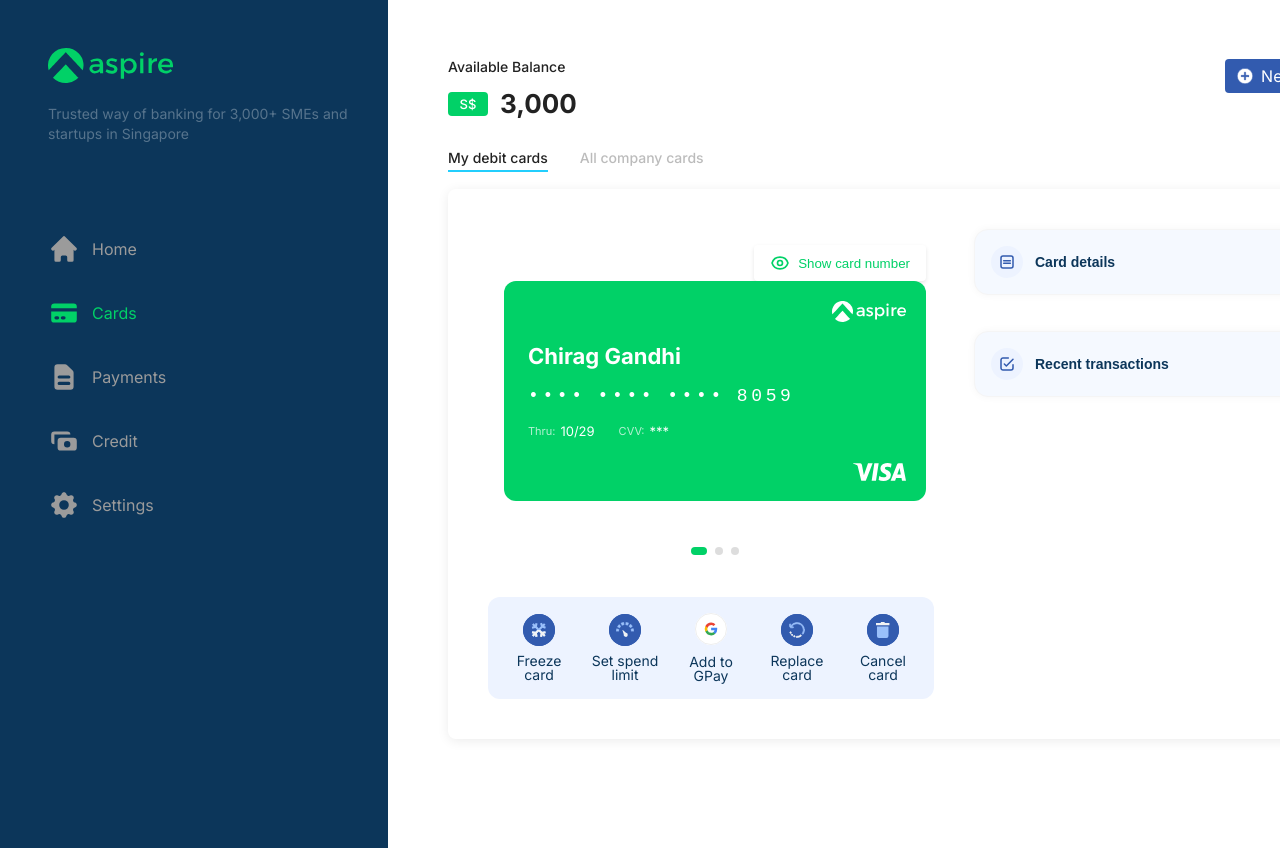
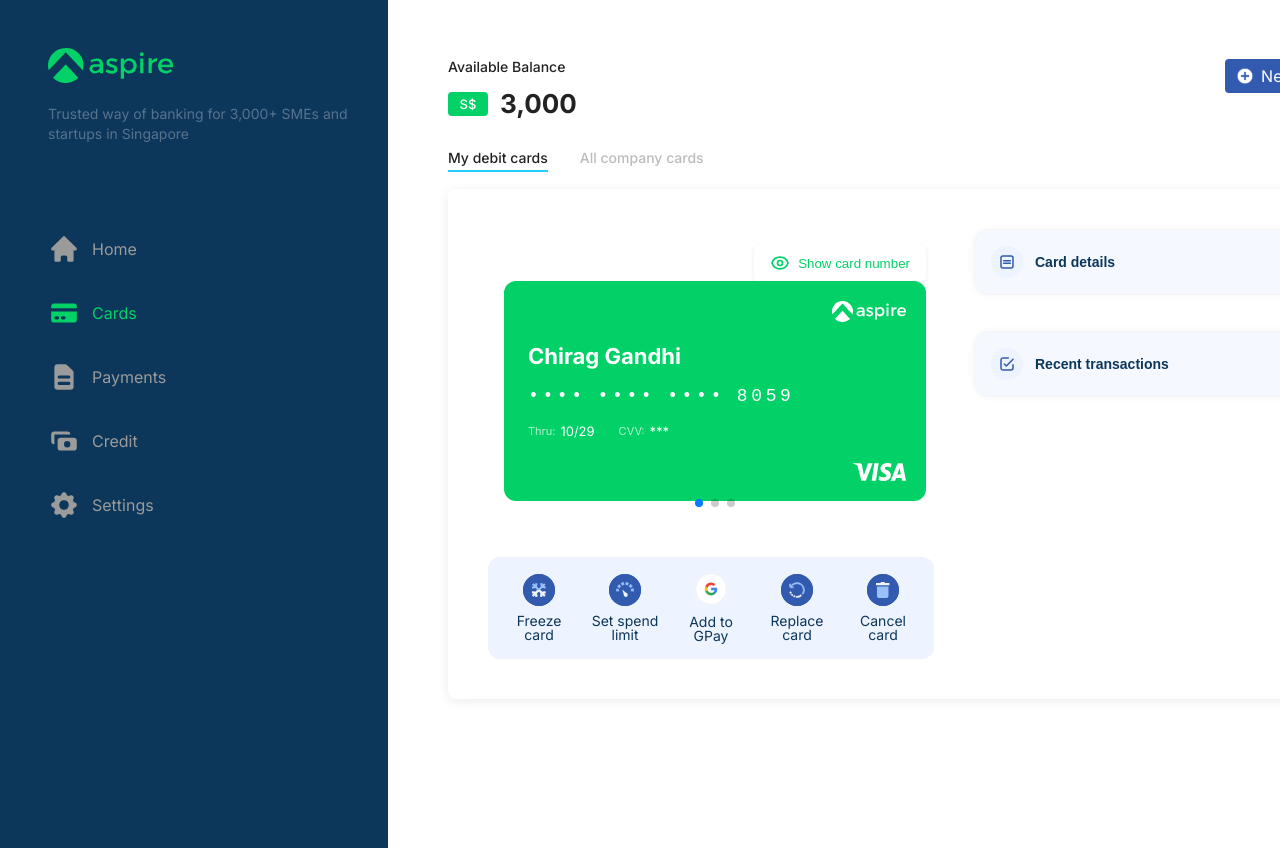
Before and after one commit to chiraggandhi123/aspire, a Next.js app: page / in a window 1280 px wide. Shown: the top 848 px of the page. Built offline with nearby package versions, Linux system fonts and the light colour scheme.

Commit message:
fix: typescript errors and swiper configuration

```diff
--- a/package.json
+++ b/package.json
@@ -3,7 +3,7 @@
   "version": "0.1.0",
   "private": true,
   "scripts": {
-    "dev": "next dev",
+    "dev": "next dev --turbopack",
     "build": "next build",
     "start": "next start",
     "lint": "next lint"
--- a/src/app/components/Card/Card.tsx
+++ b/src/app/components/Card/Card.tsx
@@ -8,14 +8,11 @@ interface CardProps {
   onFreezeToggle: () => void;
 }
 
-const Card: React.FC<CardProps> = ({ card, onFreezeToggle }) => {
+const Card: React.FC<CardProps> = ({ card }) => {
   const [showCardNumber, setShowCardNumber] = useState(false);
 
-  const formatCardNumber = (number: string) => {
-    return number.replace(/(\d{4})/g, '$1 ').trim();
-  };
 
-  const maskedCardNumber = '•••• •••• •••• ' + card.cardNumber.slice(-4);
+
 
   return (
     <div className={styles.cardWrapper}>
--- a/src/app/components/Card/CardList.module.scss
+++ b/src/app/components/Card/CardList.module.scss
@@ -13,15 +13,15 @@
 }
 
 /* Swiper pagination styles */
-:global(.swiper) {
+.swiper {
   padding-bottom: 40px !important;
 }
 
-:global(.swiper-pagination) {
+.swiper-pagination {
   bottom: 0 !important;
 }
 
-:global(.swiper-pagination-bullet) {
+.swiper-pagination-bullet {
   width: 8px !important;
   height: 8px !important;
   background: #DDDDDD !important;
@@ -29,13 +29,13 @@
   transition: all 0.3s ease !important;
 }
 
-:global(.swiper-pagination-bullet-active) {
+.swiper-pagination-bullet-active {
   background: #01D167 !important;
   width: 16px !important;
   border-radius: 4px !important;
 }
 
-:global(.swiper-pagination-bullet-active-next),
-:global(.swiper-pagination-bullet-active-prev) {
+.swiper-pagination-bullet-active-next,
+.swiper-pagination-bullet-active-prev {
   transform: scale(0.8) !important;
 }
--- a/src/app/components/Card/CardList.tsx
+++ b/src/app/components/Card/CardList.tsx
@@ -1,10 +1,9 @@
 import React from 'react';
-import { motion, AnimatePresence } from 'framer-motion';
 import Card from './Card';
-import CardActions from './CardActions';
 import useCardStore from '../../../utils/store';
 import styles from './CardList.module.scss';
 import { Swiper, SwiperSlide } from 'swiper/react';
+import type { Swiper as SwiperType } from 'swiper';
 
 // Import Swiper styles
 import 'swiper/css';
@@ -17,9 +16,8 @@ interface CardListProps {
 
 const CardList: React.FC<CardListProps> = ({ setActiveIdx }) => {
   const { cards, toggleFreeze } = useCardStore();
-
-  const handleSlideChange = (swiper: Swiper) => {
-    setActiveIdx(swiper?.activeIndex);
+  const handleSlideChange = (swiper: SwiperType) => {
+    setActiveIdx(swiper.activeIndex);
   };
 
   return (
--- a/src/app/globals.css
+++ b/src/app/globals.css
@@ -10,6 +10,32 @@
 body {
   color: rgb(var(--foreground-rgb));
   background: rgb(var(--background-rgb));
+  .swiper {
+    padding-bottom: 40px !important;
+  }
+
+  .swiper-pagination {
+    bottom: 0 !important;
+  }
+
+  .swiper-pagination-bullet {
+    width: 8px !important;
+    height: 8px !important;
+    background: #DDDDDD !important;
+    opacity: 1 !important;
+    transition: all 0.3s ease !important;
+  }
+
+  .swiper-pagination-bullet-active {
+    background: #01D167 !important;
+    width: 16px !important;
+    border-radius: 4px !important;
+  }
+
+  .swiper-pagination-bullet-active-next,
+  .swiper-pagination-bullet-active-prev {
+    transform: scale(0.8) !important;
+  }
 }
 
 /* Custom scrollbar styles */
--- a/src/app/page.tsx
+++ b/src/app/page.tsx
@@ -1,6 +1,6 @@
 'use client';
 
-import React, { useEffect, useState } from 'react';
+import React, { useState } from 'react';
 import Sidebar from './components/Sidebar/Sidebar';
 import CardList from './components/Card/CardList';
 import AddCardModal from './components/Card/AddCardModal';
@@ -10,7 +10,7 @@ import AddSvg from '../../public/assets/add.svg';
 import Image from 'next/image';
 import CardActions from './components/Card/CardActions';
 import useCardStore from '@/utils/store';
-import { Transaction, Card } from '@/types';
+import { Transaction } from '@/types';
 const mockTransactions: Transaction[] = [
   {
     id: '1',
--- a/src/utils/store.ts
+++ b/src/utils/store.ts
@@ -1,6 +1,5 @@
 import { create } from 'zustand';
-import { persist } from 'zustand/middleware';
-import { Card, CardState } from '../types';
+import {  CardState } from '../types';
 
 const useCardStore = create<CardState>()(
     (set) => ({
```
